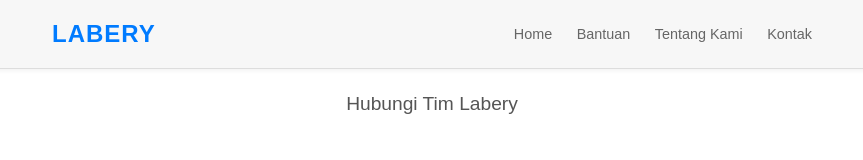
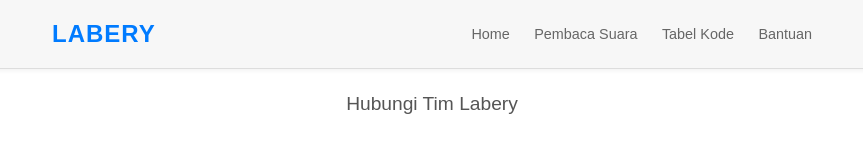
Before and after one commit to oymantap/Labery, a plain HTML site: page contact.html in a window 1280 px wide. Shown: the top 160 px of the page, without its empty margins (208-1071 px from the left). Drawn offline with Linux system fonts and the light colour scheme.

Commit message:
Update navigation links in contact.html

```diff
--- a/contact.html
+++ b/contact.html
@@ -14,9 +14,9 @@
         <a href="index.html" class="logo">LABERY</a>
         <nav>
             <a href="index.html" class="nav-link">Home</a>
-            <a href="faq.html" class="nav-link">Bantuan</a>
-            <a href="about.html" class="nav-link">Tentang Kami</a>
-            <a href="#" class="nav-link active">Kontak</a>
+            <a href="reader.html" class="nav-link">Pembaca Suara</a>
+            <a href="codes.html" class="nav-link">Tabel Kode</a>
+            <a href="faq" class="nav-link active">Bantuan</a>
         </nav>
     </div>
 </div>
```
